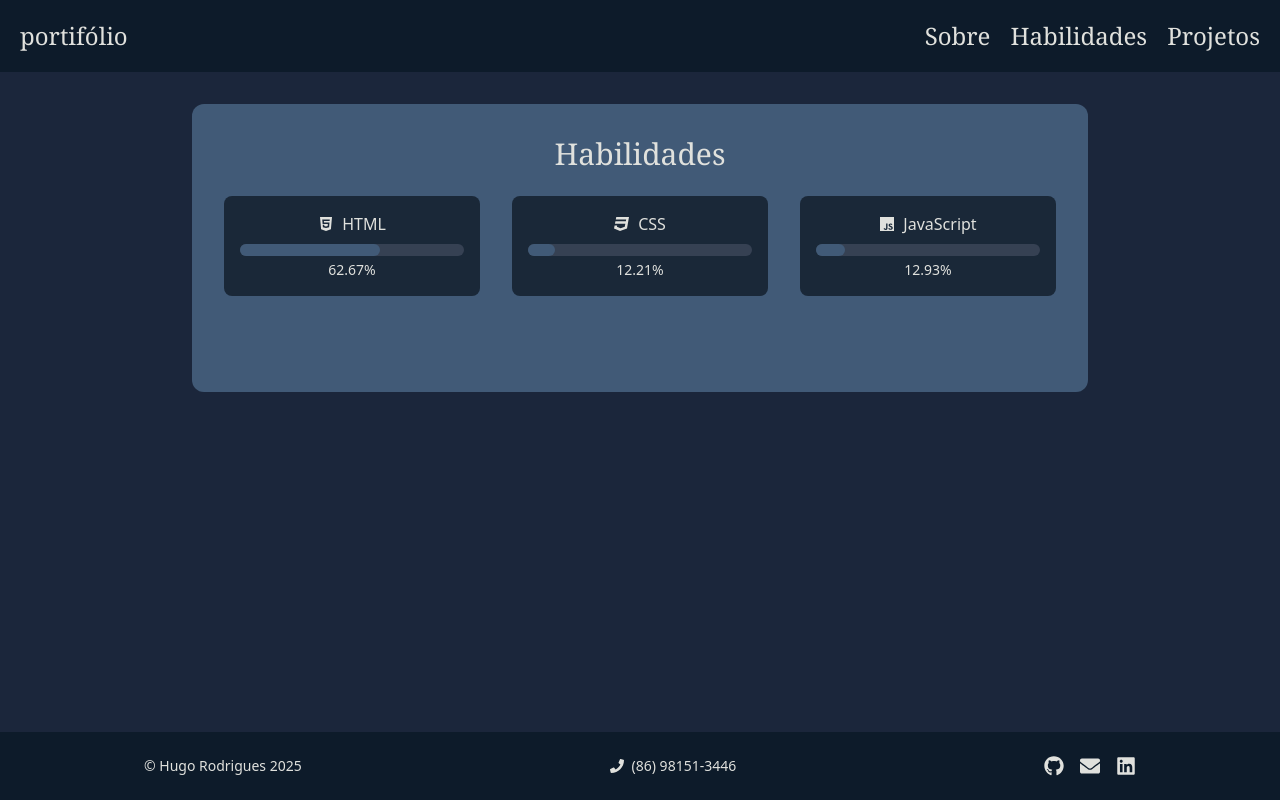
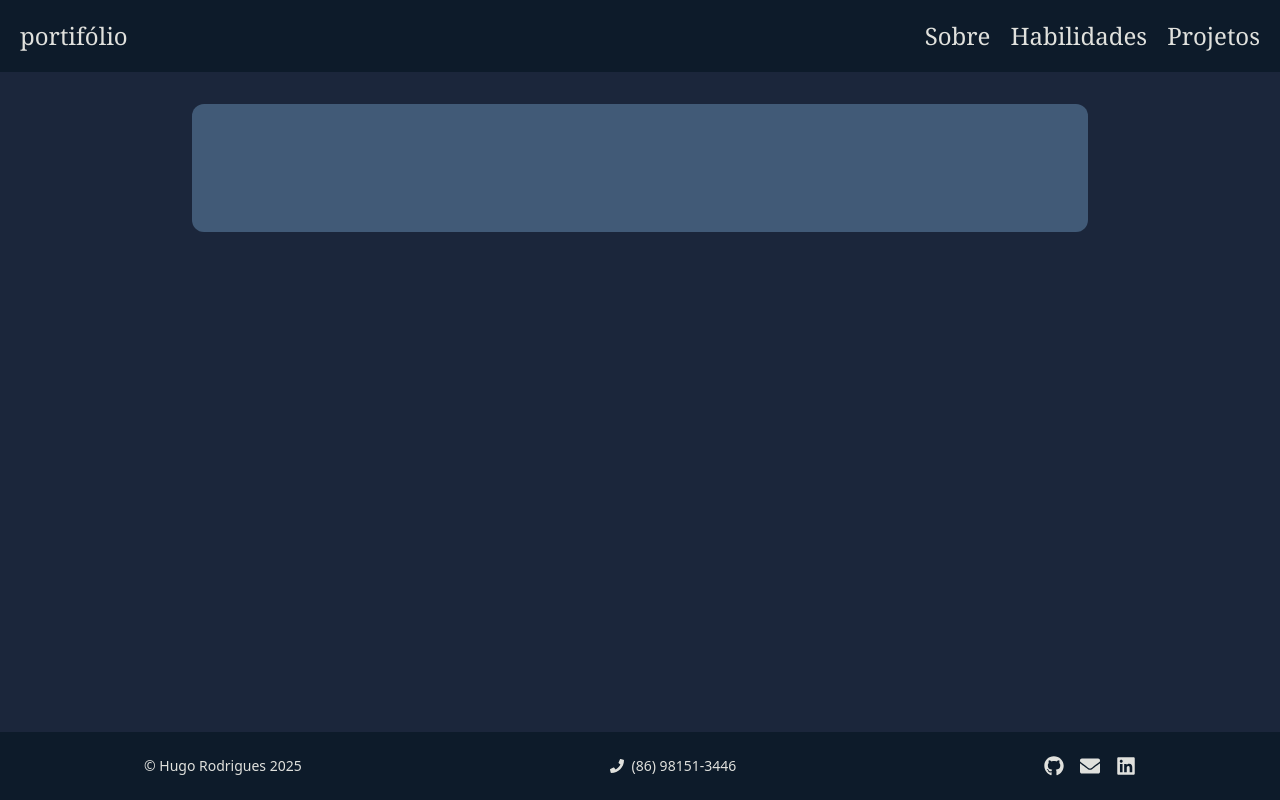
Before and after one commit to Apenas1Hugo/portifolio-Hugo, a React (Vite) app: page / in a window 1280 px wide. Built offline with nearby package versions, Linux system fonts and the light colour scheme.

Commit message:
novas habilidades e componente projetos
adicionei algumas habilidades novas e criei o componente projetos.

```diff
--- a/src/App.jsx
+++ b/src/App.jsx
@@ -1,6 +1,7 @@
 import NavBar from "./components/navBar"
 import Sobre from "./components/sobre"
 import Habilidades from "./components/habilidades"
+import Projetos from "./components/projetos"
 import Contatos from "./components/contatos"
 
 function App() {
@@ -8,7 +9,7 @@ function App() {
   return (
     <>
     <NavBar/>
-    <Habilidades/>
+    <Projetos/>
     <Contatos/>
     </>
   )
--- a/src/components/habilidades.jsx
+++ b/src/components/habilidades.jsx
@@ -1,25 +1,44 @@
 import React from "react";
-import { FaHtml5, FaCss3,} from "react-icons/fa";
+import { FaHtml5, FaCss3, FaPython, FaReact } from "react-icons/fa";
 import { IoLogoJavascript } from "react-icons/io5";
+import { RiTailwindCssFill } from "react-icons/ri";
 const skills = [
   {
     id: 1,
     name: "HTML",
     icon: <FaHtml5 />,
-    percentage: 62.67,
+    percentage: 50,
   },
   {
     id: 2,
     name: "CSS",
-    icon: <FaCss3/>,
-    percentage: 12.21,
+    icon: <FaCss3 />,
+    percentage: 45,
   },
   {
     id: 3,
     name: "JavaScript",
-    icon: <IoLogoJavascript/>,
-    percentage: 12.93,
-  }
+    icon: <IoLogoJavascript />,
+    percentage: 55,
+  },
+  {
+    id: 4,
+    name: "TailWind",
+    icon: <RiTailwindCssFill />,
+    percentage: 45,
+  },
+  {
+    id: 5,
+    name: "Python",
+    icon: <FaPython />,
+    percentage: 30,
+  },
+  {
+    id: 6,
+    name: "React",
+    icon: <FaReact />,
+    percentage: 35,
+  },
 ];
 
 export default function Habilidades() {
--- /dev/null
+++ b/src/components/projetos.jsx
@@ -0,0 +1,26 @@
+import React from "react";
+
+const Projetos = () => {
+  return (
+    <>
+      <div
+        className="
+        bg-[rgb(65,90,119)]
+        p-8
+        mx-auto max-w-4xl
+        rounded-xl
+        mt-8
+        pb-24"
+      >
+
+
+
+
+
+
+      </div>
+    </>
+  );
+};
+
+export default Projetos;
```
